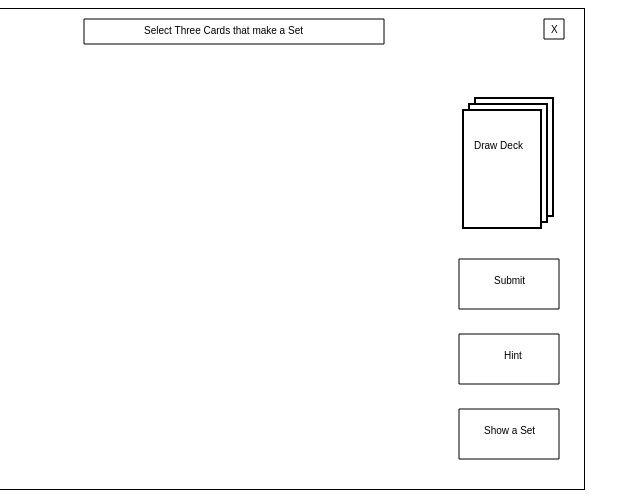
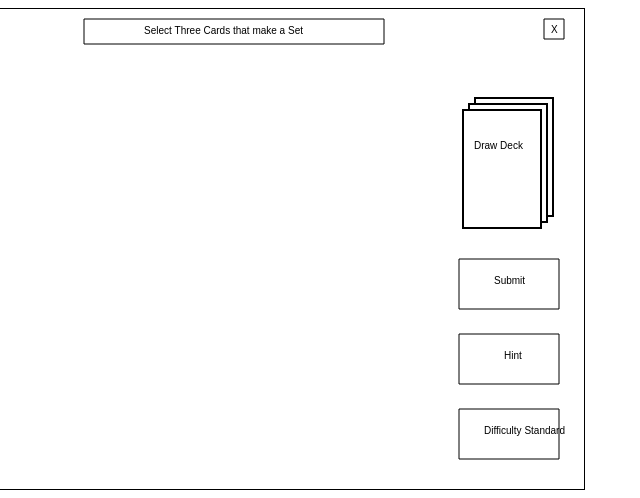
Before and after one commit to tmacdevitt/javascriptSet, a plain HTML site: page set.html in a window 1280 px wide. Shown: the full height of the page, 65-705 px from the left. Drawn offline with Linux system fonts and the light colour scheme.

```diff
--- a/set.html
+++ b/set.html
@@ -5,7 +5,7 @@
 <canvas id = "ctx" width="640" height="480" style="border:1px solid #000000;"></canvas>
 
 <script>
-
+// trying to get mouse events understood by the game
 
 var mouse = {
    x:undefined,
@@ -15,11 +15,11 @@
 window.addEventListener("click", function(event) {
   mouse.x = event.x,
   mouse.y = event.y
-
   var width = 80;
   var length = 120;
   whichCards(mouse.x, mouse.y, width, length);
-
+  //if there is a click fire off all these functions which represent all off the selectable
+  // elements in the game
 	cardOne();
 	cardTwo();
 	cardThree();
@@ -32,12 +32,16 @@
 	cardTen();
 	cardEleven();
 	cardTwelve();
-
     if (playSurface.length === 15) {
 	  cardThirteen();
 	  cardFourteen();
 	  cardFifteen();
 	};
+// hint button
+// quit button
+// difficulty button
+// submit button
+
 });
 
 
@@ -70,7 +74,6 @@
       for (let k = 0; k < shading.length; k++) {
         for (let l = 0; l < quantity.length; l++) {
           deck[m] = {symbol: symbol[i], color:color[j], shading: shading[k], quantity: quantity[l], cardID : m+1};
-
 			// DEBUG output to make sure this works
 			//console.log((m+1) + " " + symbol[i] + " and " + color[j] + " and " + shading[k] + " and " + quantity[l]);
 			//console.log((m+1) + " " + deck[m].symbol + ", "+ deck[m].color + ", "+ deck[m].shading + ", "+ deck[m].quantity);
@@ -82,11 +85,11 @@
 
   return deck;
 }
-/**
- * Copies an array. shuffles the copy and returns it.
- * @param {Array} deckMaster the master deck of cards
- * @returns {array} the shuffled deck
- */
+//
+// Copies an array. shuffles the copy and returns it.
+// @param {Array} deckMaster the master deck of cards
+// @returns {array} the shuffled deck
+//
 shuffleDeck = function (deckMaster) {
   let shuffled = deckMaster.slice(0);
   var j, x, i;
@@ -126,7 +129,8 @@
 
 //  Creating the table
 
-// initial size is 12, can grow to 15 and if not set amongst the 15, reshuffle and deal again.
+// initial size is 12, can grow to 15 and if no matched set amongst the 15, reshuffle and deal again.
+// noto change this 12 cards for standard game, 15 for beginner version
 
 createTable = function (playDeck) {
   //create initial table plateau of 12 dealt cards
@@ -135,28 +139,34 @@
   for ( let cards = 0; cards < 12; cards++) {
 	table[cards] = playDeck.pop();
   };
-
   // check that at least one set is available amongst the initial 12 cards
   let matched = noMatch(table);
 
   //DEBUG statement
   //console.log( "\n\nIs there a match? " + matched + "\n\n");
   //if there is no match then deal out three additional cards.
+
+  // This concept should change.  We should always deal out a match and deal out 15 cards
+  // if the difficulty is set to beginner instead of standard
+
   if (matched === 0) {
 	//adding 3 more cards to the play area.
 	for  ( let cards = 12; cards < 15; cards++) {
 	  table[cards] = playDeck.pop();
 	};
   };
-
 // DEBUG statement to verify that the deck and table are correct.
 //console.log(" table cards: " + table.length + " Play deck size: " + playDeck.length);
-
   return table;
 };
 
 noMatch = function (playSurface) {
-
+  // clearing the hint data
+  for (let i=1; i<16; i++){
+    let clearHints = "card" + (i);
+	hint[clearHints] = "False";
+  }
+  // complicated nesting for loops to find matches
   for (let i = 0; i < (playSurface.length - 2); i++) {
 	for (let j = i+1; j < (playSurface.length - 1); j++) {
 	  for (let k = j+1; k < playSurface.length; k++) {
@@ -165,7 +175,6 @@
 		shadingMatched = 0;
 		quantityMatched = 0;
 		weHaveASet = 0;
-
 	    // Are the symbols all the same or all different?
 		if (playSurface[i].symbol === playSurface[j].symbol && playSurface[i].symbol === playSurface[k].symbol) {
 		  symbolMatched = 1;
@@ -201,23 +210,28 @@
 		// Now checking if we have a set
 		if (4 === (symbolMatched + colorMatched + shadingMatched + quantityMatched)) {
 		  weHaveASet = 1;
+		  // saving the set for the hint buttons.
+		  let resultI = "card" + (i + 1);
+		  let resultJ = "card" + (j + 1);
+		  let resultK = "card" + (k + 1);
+		  hint[resultI] = "True";
+		  hint[resultJ] = "True";
+		  hint[resultK] = "True";
 		  // DEBUG code
-
-			console.log ( " \n\nWe have a Set!!: i = " + i + " j = " + j + " k = " + k + " symbol: " + symbolMatched + " color: " + colorMatched + " shading: " + shadingMatched + " quantity: " + quantityMatched + "\n");
+		  //console.log(hint.card1 + " " + hint.card2 + " " + hint.card3 + " " + hint.card4 + " " + hint.card5 + " " + hint.card6 + " " + hint.card7 + " " + hint.card8 + " " + hint.card9 + " " + hint.card10 + " " + hint.card11 + " " + hint.card12);
+		  //console.log ( " \n\nWe have a Set!!: i = " + i + " j = " + j + " k = " + k + " symbol: " + symbolMatched + " color: " + colorMatched + " shading: " + shadingMatched + " quantity: " + quantityMatched + "\n");
 		  //console.log((1) + " " + playSurface[i].symbol + ", "+ playSurface[i].color + ", "+ playSurface[i].shading + ", "+ playSurface[i].quantity);
 		  //console.log((2) + " " + playSurface[j].symbol + ", "+ playSurface[j].color + ", "+ playSurface[j].shading + ", "+ playSurface[j].quantity);
 		  //console.log((3) + " " + playSurface[k].symbol + ", "+ playSurface[k].color + ", "+ playSurface[k].shading + ", "+ playSurface[k].quantity);
-
 	      // if we have a set then no need to do anything else.  Break out of this loop.
 		  return weHaveASet;
 		} else {
 			weHaveASet = 0;
-			/*DEBUG code
-			console.log ( " \nNo Set: i = " + i + " j = " + j + " k = " + k + " symbol: " + symbolMatched + " color: " + colorMatched + " shading: " + shadingMatched + " quantity: " + quantityMatched);
-			console.log((1) + " " + playSurface[i].symbol + ", "+ playSurface[i].color + ", "+ playSurface[i].shading + ", "+ playSurface[i].quantity);
-			console.log((2) + " " + playSurface[j].symbol + ", "+ playSurface[j].color + ", "+ playSurface[j].shading + ", "+ playSurface[j].quantity);
-			console.log((3) + " " + playSurface[k].symbol + ", "+ playSurface[k].color + ", "+ playSurface[k].shading + ", "+ playSurface[k].quantity);
-		*/
+			//DEBUG code
+			//console.log ( " \nNo Set: i = " + i + " j = " + j + " k = " + k + " symbol: " + symbolMatched + " color: " + colorMatched + " shading: " + shadingMatched + " quantity: " + quantityMatched);
+			//console.log((1) + " " + playSurface[i].symbol + ", "+ playSurface[i].color + ", "+ playSurface[i].shading + ", "+ playSurface[i].quantity);
+			//console.log((2) + " " + playSurface[j].symbol + ", "+ playSurface[j].color + ", "+ playSurface[j].shading + ", "+ playSurface[j].quantity);
+			//console.log((3) + " " + playSurface[k].symbol + ", "+ playSurface[k].color + ", "+ playSurface[k].shading + ", "+ playSurface[k].quantity);
 		};
 	  }; // end of k for loop
 	}; // end of j for loop
@@ -234,10 +248,8 @@
 	playDeck = shuffleDeck(masterDeck);
 	playSurface = createTable(playDeck);
 	noSets = noMatch(playSurface);
-		console.log("loop # " + i);
 	i = i+1;
   };
-	console.log("ready to start");
 };
 
 drawCards = function (playSurface) {
@@ -288,19 +300,19 @@
   CTXG.stroke();
   CTXG.closePath();
 
-//Show button
+//Difficulty button
   CTXG.beginPath();
   CTXG.rect(515, 400, 100 , 50);
-	CTXG.fillText("Show a Set", 540, 425);
+  CTXG.fillText("Difficulty Standard", 540, 425);
   CTXG.stroke();
   CTXG.closePath();
 
 };
 
 //What image should I use?
+// this checks the card's data and loads the right image based on that data
 
 displayGraphic = function (playSurface, i) {
-
   var cardImage = "";
 
   if ( playSurface[i].color === "red" && playSurface[i].symbol === "diamond" && playSurface[i].shading === "solid") {
@@ -387,21 +399,7 @@
   };
 };
 
-/*selectCard = function (cardX,cardY,cardW,cardL) {
-
-	x = mouse.x;
-	y = mouse.y;
-
-	if ((x >= cardX && x <= cardX + cardW) && (y >= cardY && y <= cardY + cardL) && selected.card1 === "False") {
-			selected.card1 = "True";
-	} else if ((x >= cardX && x <= cardX + cardW) && (y >= cardY && y <= cardY + cardL) && selected.card1 === "True") {
-		selected.card1 = "False";
-		} else {
-			console.log("nope ")};
-
-};
-*/
-//Determing which cards are selected.
+//Determining which cards are selected.
 
 whichCards = function(x,y,cardW,cardL){
 
@@ -510,10 +508,10 @@
 	  } else {
 	  	  selected.card15 = "False";
 	  }
-
   };
 };
 // hit box logic  Static values
+// this varabile is declared also in the createCard function.  On of them should be removed
 var cardGrid = {
   cardWidth:80,
   cardLength:120,
@@ -612,15 +610,11 @@
 	pos4:80,
 	pos5:95
   };
-//	ctx.font = '240px, Arial';
 
  // Each of these functions is displaying on the screen the attributes of each card.
 
-//var cardImage = new Image();
-
   drawCardFrame = function(whichCard,x,y,w,l){
 	let card = whichCard;
-
 	if (card === "True") {
 	  //set color to green
 	  ctx.beginPath();
@@ -665,7 +659,10 @@
 	};
   };
 
-
+// each of these cardX functions has 2 main parts
+// 1. draw the card frame based on whether or not the card is selected or not.
+//  this will be replaced with a card-face graphic at a later point
+// 2. draw the correct images for the card data, such as two red filled ovals or one red open diamond
   cardOne = function() {
     //drawing the card frame
     //selectCard(cardGrid.col1x, cardGrid.row1y, cardGrid.cardWidth, cardGrid.cardLength);
@@ -673,7 +670,6 @@
     //card data
     // An attempt to replace the precedding if else statement with a function.  Not working at the moment,
     //numberOfShapes(playSurface[0].quantity, cardImage1, cardGrid.col1x, cardGrid.row1y, cardGrid.cardWidth, cardGrid.cardLength, 0);
-
     if (playSurface[0].quantity === 1) {
 	  var cardImage1 = new Image();
 	  cardImage1.onload = function() {
@@ -696,9 +692,6 @@
 		};
 		cardImage1.src = displayGraphic(playSurface,0);
 	};
-
-
-
   };
 
   cardTwo = function() {
@@ -816,7 +809,6 @@
   cardSix = function() {
 	//drawing the card frame
     drawCardFrame(selected.card6, cardGrid.col2x, cardGrid.row3y, cardGrid.cardWidth, cardGrid.cardLength);
-
 	//card data
 	if (playSurface[5].quantity === 1) {
 	  var cardImage6 = new Image();
@@ -873,7 +865,6 @@
   cardEight = function() {
 	//drawing the card frame
 	drawCardFrame(selected.card8, cardGrid.col3x, cardGrid.row2y, cardGrid.cardWidth, cardGrid.cardLength);
-
 	//card data
 	if (playSurface[7].quantity === 1) {
 	  var cardImage8 = new Image();
@@ -986,7 +977,6 @@
   cardTwelve = function() {
 	//drawing the card frame
 	drawCardFrame(selected.card12, cardGrid.col4x, cardGrid.row3y, cardGrid.cardWidth, cardGrid.cardLength);
-
 	//card data
 	if (playSurface[11].quantity === 1) {
 	  var cardImage12 = new Image();
@@ -1015,7 +1005,6 @@
  cardThirteen = function() {
 	//drawing the card frame
     drawCardFrame(selected.card13, cardGrid.col5x, cardGrid.row1y, cardGrid.cardWidth, cardGrid.cardLength);
-
 	//card data
 	if (playSurface[12].quantity === 1) {
 		var cardImage13 = new Image();
@@ -1072,7 +1061,6 @@
 	cardFifteen = function () {
 	//drawing the card frame
 	drawCardFrame(selected.card15, cardGrid.col5x, cardGrid.row3y, cardGrid.cardWidth, cardGrid.cardLength);
-
 	//card data
 	if (playSurface[14].quantity === 1) {
 	  var cardImage15 = new Image();
@@ -1101,6 +1089,9 @@
 
 //If no match in the first 12 we need three more cards.  We should do another check to see
 // if there is a match at 15.
+// This entire concept should be removed.
+// for the video portion of this game we should only display a tableu if there is a set
+// 12 cards should be the standard game, 15 an easier version of the game.
 
  if (playSurface.length === 15) {
     displayed.card13 = "True";
@@ -1131,35 +1122,30 @@
 
 createCard(playSurface);
 
-
-// testing  mouse
-//document.onclick();
-
-
-
 // For debug purposes
 //displayDecksSideBySide(masterDeck, playDeck);
 
 // alternate display method.  Debug only for my education
 
 //  Checking that the playdeck is a shuffled version of the master deck
-/*var m = 0;
 
-for (let i = 0; i < playDeck.length; i++) {
-        		console.log((m+1) + " " + playDeck[m].symbol + ", "+ playDeck[m].color + ", "+ playDeck[m].shading + ", "+ playDeck[m].quantity);
-				//console.log((m+1) + " " + masterDeck[m]);
-				m++;
-			}
+//var m = 0;
+
+//for (let i = 0; i < playDeck.length; i++) {
+//  console.log((m+1) + " " + playDeck[m].symbol + ", "+ playDeck[m].color + ", "+ playDeck[m].shading + ", "+ playDeck[m].quantity);
+//  console.log((m+1) + " " + masterDeck[m]);
+//  m++;
+//}
 //
-*/
-/* Checking that the "dealt" cards are correct
-var n = 0;
-for (let i = 0; i < playSurface.length; i++) {
-        		console.log((n+1) + " " + playSurface[n].symbol + ", "+ playSurface[n].color + ", "+ playSurface[n].shading + ", "+ playSurface[n].quantity);
-				//console.log((n+1) + " " + playSurface[n]);
-				n++;
-			}
-*/
+//
+// Checking that the "dealt" cards are correct
+//var n = 0;
+//for (let i = 0; i < playSurface.length; i++) {
+//        		console.log((n+1) + " " + playSurface[n].symbol + ", "+ playSurface[n].color + ", "+ playSurface[n].shading + ", "+ playSurface[n].quantity);
+//				console.log((n+1) + " " + playSurface[n]);
+//				n++;
+//			}
+//
 
 </script>
 </body>
```
Lines whose indentation alone changed are shown as unchanged.
